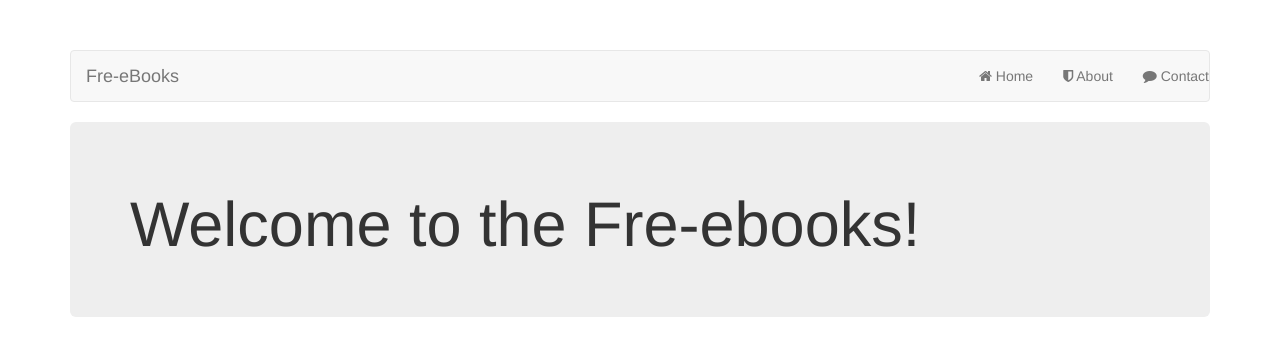
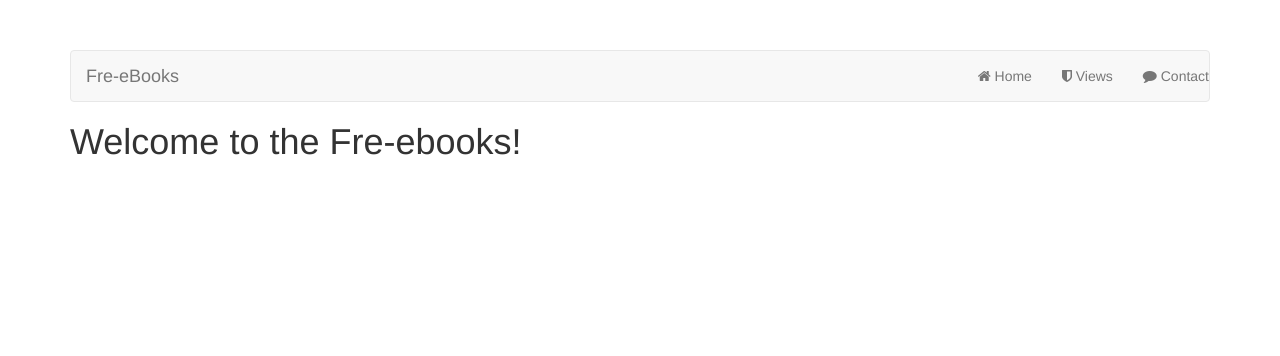
Before and after one commit to Orkish/fre-ebooks, a plain HTML site: page public/index.html in a window 1280 px wide. Drawn offline with nearby package versions, Linux system fonts and the light colour scheme; some packages are replaced by stand-ins of ours.

Commit message:
index mods

```diff
--- a/public/index.html
+++ b/public/index.html
@@ -25,7 +25,7 @@
 							<a href="/"><i class="fa fa-home"></i> Home</a>
 						</li>
 						<li>
-							<a href="/about"><i class="fa fa-shield"></i> About</a>
+							<a href="/view"><i class="fa fa-shield"></i> Views</a>
 						</li>
 						<li>
 							<a href="/contact"><i class="fa fa-comment"></i> Contact</a>
@@ -35,9 +35,7 @@
 			</header>
 
 			<div class="welcomeMsg">
-				<div class="jumbotron">
-					<h1>{{ main.welcomeMsg }}</h1>
-				</div>
+				<h1>{{ main.welcomeMsg }}</h1>
 			</div>
 			<div id="content-views">
 				<div ng-view></div>
@@ -47,7 +45,7 @@
 
 
 
-	<script type="text/javascript" src="https://ajax.googleapis.com/ajax/libs/angularjs/1.3.14/angular.min.js"></script>
+	<script type="text/javascript" src="https://ajax.googleapis.com/ajax/libs/angularjs/1.3.14/angular.js"></script>
 	<script type="text/javascript" src="https://cdnjs.cloudflare.com/ajax/libs/angular.js/1.3.14/angular-route.min.js"></script>
 	<script type="text/javascript" src="https://cdnjs.cloudflare.com/ajax/libs/angular.js/1.3.14/angular-animate.js"></script>
 	<script type="text/javascript" src="js/app.js"></script>
```
